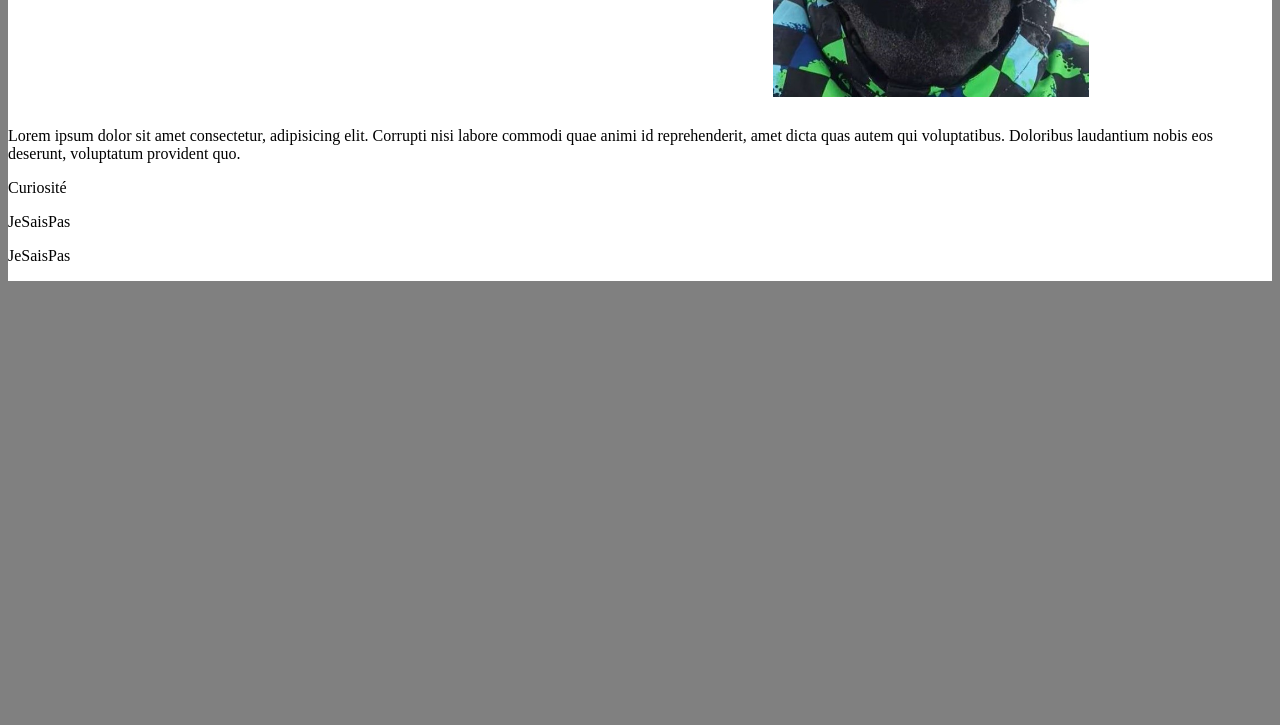
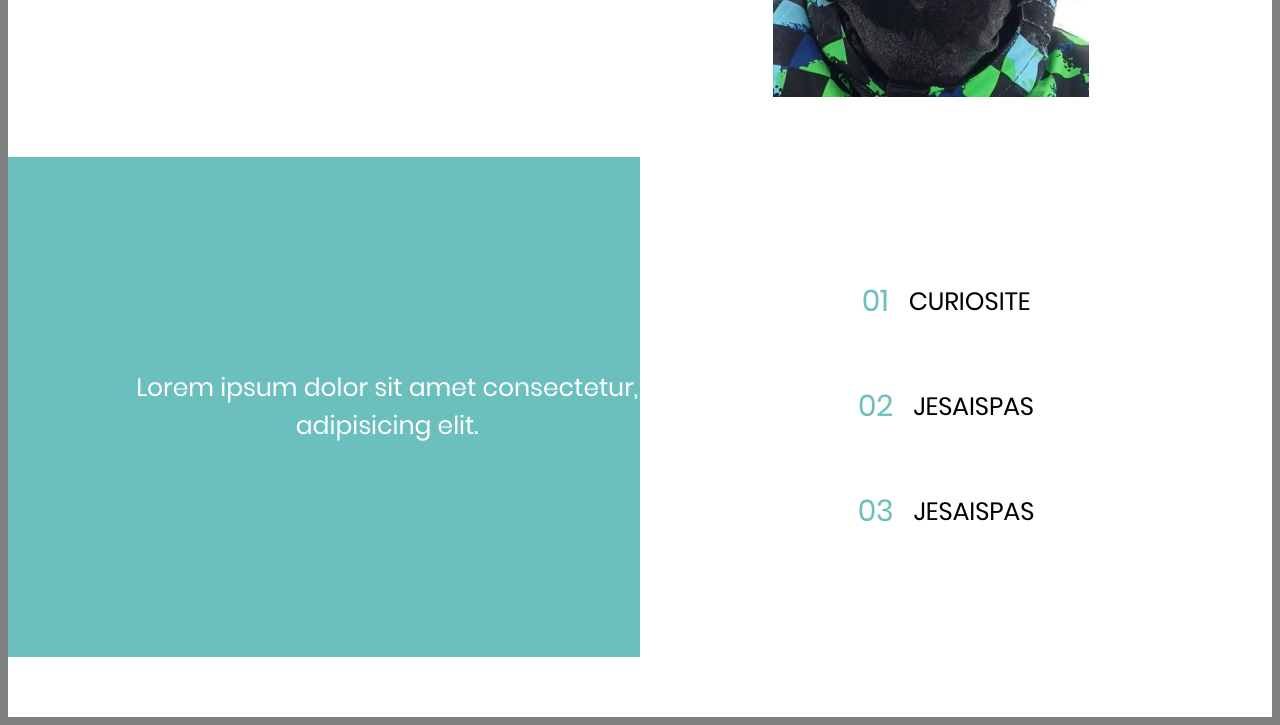
Before and after one commit to Al0zz/myCurriculumVit-, a plain HTML site: page index.html in a window 1280 px wide. Shown: the part 1052-1777 px from the top of the page. Before the commit the page ends 1341 px from the top, so only its background shows below. Drawn offline with Linux system fonts and the light colour scheme.

Commit message:
qualities done

```diff
--- a/index.html
+++ b/index.html
@@ -13,7 +13,7 @@
                     </div>
                     <ul class="anchorPoints">
                         <li class="anchorPoint">
-                            <a id="maPresentation" href="">MA PRESENTATION</a>
+                            <a id="maPresentation" href="#myPrensentation">MA PRESENTATION</a>
                         </li>
                         <li class="anchorPoint">
                             <a href="">MES PROJETS</a>
@@ -31,7 +31,7 @@
                 <img src="assets/bandeau.jpg" alt="">
                 <p>EDEN School</p>
             </div>
-            <div class="myPrensentation">
+            <div class="myPrensentation" id="myPrensentation">
                 <div class="myPresentationText">
                     <div class="name">
                         AUGUSTE
@@ -47,19 +47,22 @@
                     <img src="assets/Screenshot_2024_0523_105926.png" alt="">
                 </div>
             </div>
-            <div>
+            <div class="citationQualities">
                 <div class="citation">
-                    <p>Lorem ipsum dolor sit amet consectetur, adipisicing elit. Corrupti nisi labore commodi quae animi id reprehenderit, amet dicta quas autem qui voluptatibus. Doloribus laudantium nobis eos deserunt, voluptatum provident quo.</p>
+                    <p>Lorem ipsum dolor sit amet consectetur, adipisicing elit. </p>
                 </div>
                 <div class="qualities">
-                    <div class="quality1">
-                        <p>Curiosité</p>
+                    <div class="quality">
+                        <p class="qualityNum">01</p>
+                        <p class="qualityText">CURIOSITE</p>
                     </div>
-                    <div class="quality2">
-                        <p>JeSaisPas</p>
+                    <div class="quality">
+                        <p class="qualityNum">02</p>
+                        <p class="qualityText">JESAISPAS</p>
                     </div>
-                    <div class="quality3">
-                        <p>JeSaisPas</p>
+                    <div class="quality">
+                        <p class="qualityNum">03</p>
+                        <p class="qualityText">JESAISPAS</p>
                     </div>
                 </div>
             </div>
--- a/style.css
+++ b/style.css
@@ -24,7 +24,7 @@ body {
 
 /* Navigation Bar */
 .navBar {
-    /* border: red solid 5px; */
+    border: none;
 }
 nav {
     /* border: orange solid 5px; */
@@ -117,3 +117,48 @@ nav {
     height: 100%;
     width: 100%;
 }
+
+
+/* Citation & Qualities */
+.citationQualities {
+    margin: 60px 0px;
+    display: flex;
+    flex-direction: row;
+    justify-content: end;
+
+    background-color: rgb(107 191 189);
+}
+.citation {
+    height: 500px;
+    width: 40%;
+    display: flex;
+    align-items: center;
+}
+.citation p {
+    font-family: Pr;
+    font-size: 25px;
+    color: white;
+    text-align: center;
+}
+.qualities {
+    background-color: white;
+    width: 50%;
+    display: flex;
+    flex-direction: column;
+    justify-content: center;
+}
+.quality {
+    display: flex;
+    justify-content: center;
+    align-items: center;
+}
+.qualityText {
+    font-family: Pr;
+    font-size: 25px;
+    margin: 0px 20px;
+}
+.qualityNum {
+    font-family: Pr;
+    font-size: 30px;
+    color: rgb(107 191 189);
+}
```
